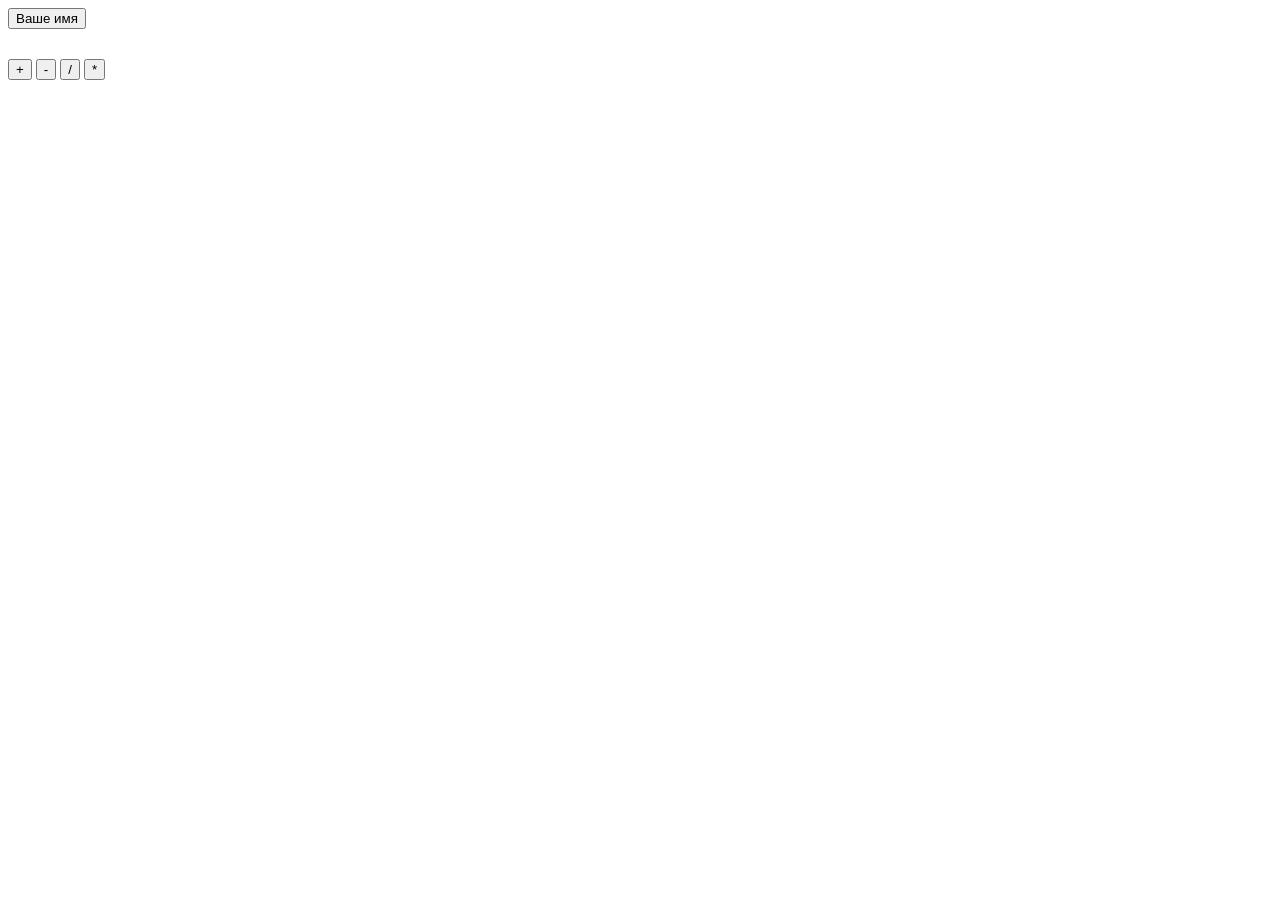
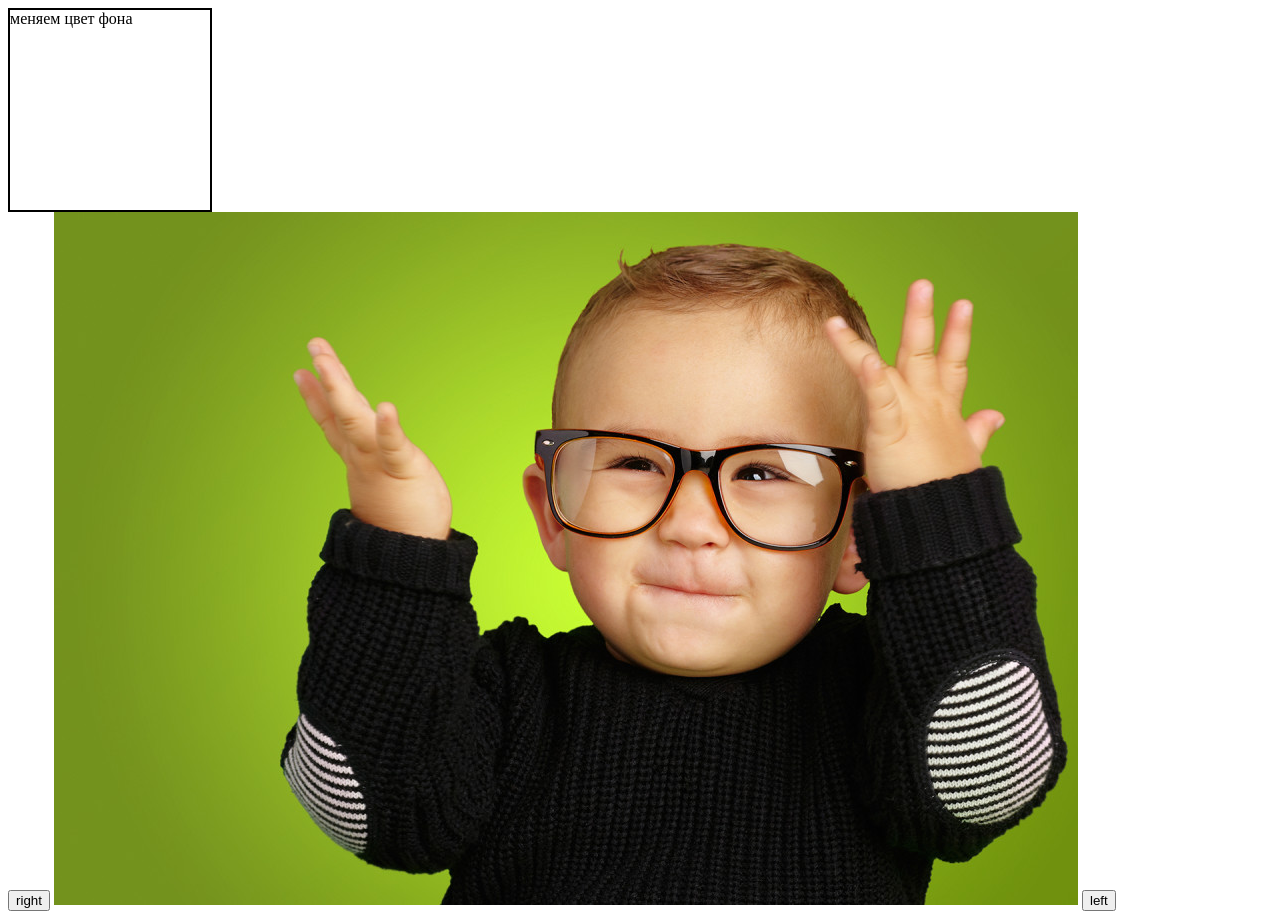
Before and after one commit to TatsianaDouban/js-ferst-week, a plain HTML site: page index.html in a window 1280 px wide. Before the commit the page ends 800 px from the top, so only its background shows below. Drawn offline with Linux system fonts and the light colour scheme.

Commit message:
delite first week and save week two with changes fon and galary

```diff
--- a/index.html
+++ b/index.html
@@ -7,22 +7,29 @@
     <meta name="viewport" content="width=device-width, initial-scale=1.0">
     <title>Document</title>
     <style>
-        .calculator {
-            margin-top: 30px;
+        .changeFon {
+            height: 200px;
+            width: 200px;
+            border: solid 2px black;
+        }
+
+        .selecter {
+            background-color: blue;
         }
     </style>
 </head>
 
+<body>
+    <div class="collection-slide">
 
-<body>
-    <button onclick="yourname()">Ваше имя</button>
-    <div class="calculator">
-        <button onclick="sum()">+</button>
-        <button onclick="minus()">-</button>
-        <button onclick="divitiom()">/</button>
-        <button onclick="myltiply()">*</button>
     </div>
+    <div class="changeFon" onclick="select(this)"> меняем цвет фона
+    </div>
+    <button class="right" onclick="presRight()">right</button>
+    <img src="assects/img/oneBoy.jpg" alt="Fotoboy" />
+    <button class="left" onclick="presLeft()">left</button>
 
+    </div>
 
 
 
--- a/index.js
+++ b/index.js
@@ -1,38 +1,17 @@
-
-let name;
-function yourname() {
-    name = prompt("Введите имя");
-    alert (`Привет ${name}`);
+function select(sender) {
+    sender.classList.add("selecter");
 }
 
- let x
- let y
- let solver
+let buttonleft = document.querySelector(".left")
+let buttonRight = document.querySelector(".right")
 
-function sum(){
-    x = prompt("введите число")
-    y = prompt ("введите второе число")
-    solver = Number(x) + Number(y);
-    alert(`равно ${solver}`)
+function presRight (){
+    let img = document.querySelector("img");
+    img.src = "assects/img/twogirl.jpg";
+
 }
 
-function minus(){
-    x = prompt("введите число")
-    y = prompt ("введите второе число")
-    solver = x-y;
-    alert(`равно ${solver}`)
+function presLeft() {
+    let img = document.querySelector("img");
+    img.src = "assects/img/oneBoy.jpg";
 }
-
-function divitiom(){
-    x = prompt("введите число")
-    y = prompt ("введите второе число")
-    solver = x/y;
-    alert(`равно ${solver}`)
-}
-
-function myltiply(){
-    x = prompt("введите число")
-    y = prompt ("введите второе число")
-    solver = x*y;
-    alert(`равно ${solver}`)
-}
```
Also changed, not shown: assects/img/oneBoy.jpg (added), assects/img/twogirl.jpg (added).
